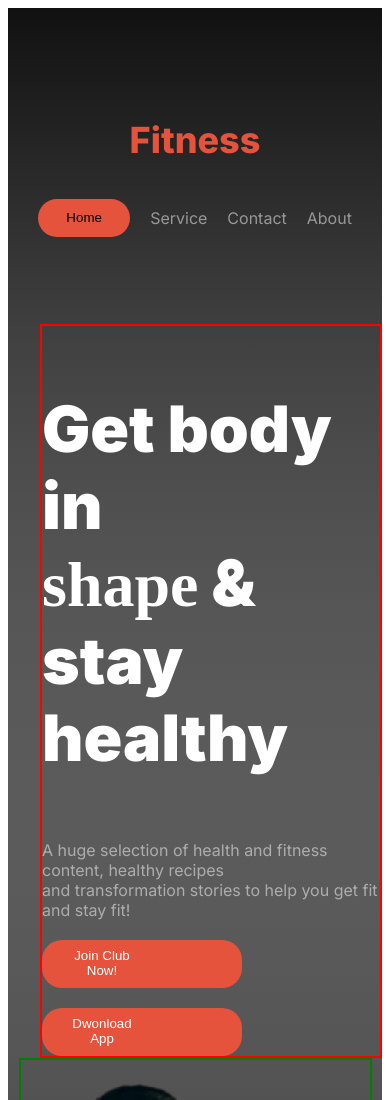
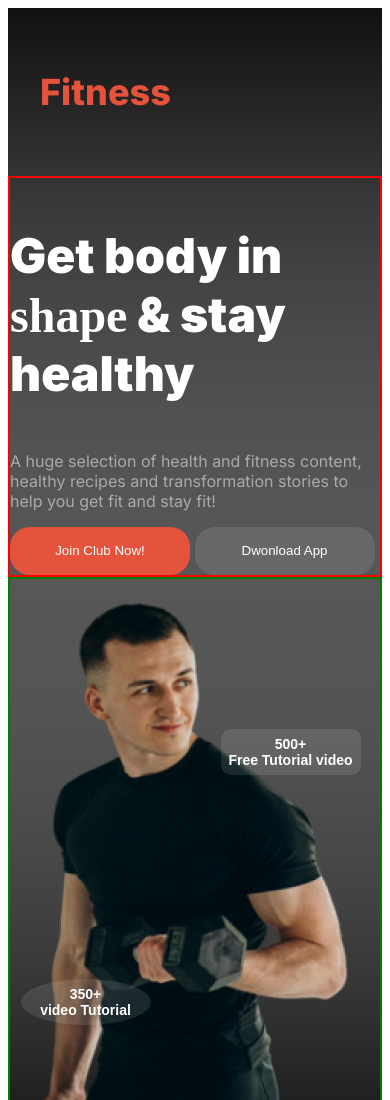
Before and after one commit to PritomChakma/PH-Assignment-2, a plain HTML site: page index.html in a window 390 px wide. Shown: the top 1100 px of the page. Drawn offline with Linux system fonts and the light colour scheme.

Commit message:
added media Quary  and other

```diff
--- a/index.html
+++ b/index.html
@@ -5,6 +5,7 @@
   <meta charset="UTF-8">
   <meta name="viewport" content="width=device-width, initial-scale=1.0">
   <title>assignment 2</title>
+
   <link rel="stylesheet" href="style/index.css">
 </head>
 
@@ -21,21 +22,35 @@
         <p>Contact</p>
         <p>About</p>
       </div>
+
     </div>
 
     <section class="nav-section container">
+
       <div class="nav-section-title">
         <h1>Get body in<br> <span id="shape">shape</span> & stay<br> healthy</h1>
-        <p>A huge selection of health and fitness content, healthy recipes<br> and transformation stories to help you
+        <p>A huge selection of health and fitness content, healthy recipes and transformation stories to help you
           get
           fit and stay
           fit!</p>
+
         <button class="btn-primary">Join Club Now!</button>
-        <button class="btn-primary">Dwonload App</button>
+        <button class="btn-app">Dwonload App</button>
+
       </div>
       <div class=" nav-section-img">
+        <button class="nav-box1">
+          500+ <br> Free Tutorial video
+        </button>
+        <button id="nav-section-bg" class="nav-box2">
+          350+ <br> video Tutorial
+        </button>
         <img src="images/Images 2.png" alt="" srcset="">
+
       </div>
+
+
+
     </section>
   </nav>
 
--- a/style/index.css
+++ b/style/index.css
@@ -16,6 +16,16 @@ h3 {
 }
 .btn-primary {
   background-color: rgb(230, 83, 60);
+  padding: 8px 20px 8px 20px;
+  border-radius: 20px;
+  width: 200px;
+  height: 48px;
+  border: none;
+  color: white;
+}
+
+.btn-app {
+  background: rgba(255, 255, 255, 0.1);
   padding: 8px 20px 8px 20px;
   border-radius: 20px;
   width: 200px;
@@ -79,18 +89,62 @@ h3 {
   );
 }
 .nav-section-title {
-  margin: 0 auto;
   border: 2px solid red;
+  text-align: left;
 }
+
 .nav-section-img {
   border: 2px solid green;
-  margin: 0 auto;
 }
+.nav-section-img img {
+  text-align: left;
+  margin-left: 110px;
+}
+
 .nav-section-title h1 {
   font-size: 4.8rem;
   font-weight: 900;
   color: white;
 }
+.nav-section-title p {
+  text-align: start;
+}
+.nav-box1 {
+  border-radius: 10px;
+  padding: 12px;
+  width: 150px;
+  border: none;
+  margin-left: 300px;
+  margin-top: 150px;
+  position: absolute;
+  background: rgba(255, 255, 255, 0.1);
+  font-size: 14px;
+  font-weight: bolder;
+  text-align: center;
+  color: white;
+  z-index: 1;
+}
+.nav-box2 {
+  border-radius: 10px;
+  padding: 12px;
+  width: 150px;
+  border: none;
+  position: absolute;
+  background: rgba(255, 255, 255, 0.1);
+  font-size: 14px;
+  font-weight: bolder;
+  text-align: center;
+  color: white;
+  border: 2px rgb(230, 83, 60);
+  margin-top: 400px;
+  margin-left: 100px;
+  z-index: 2;
+}
+#nav-section-bg {
+  border: rgb(230, 83, 60);
+  border-radius: 50%;
+}
+
 #shape {
   font-family: 'Dancing Script';
 }
@@ -170,7 +224,7 @@ p {
 .calculation-section {
   background-color: rgb(0, 0, 0);
   margin: 0 aut0;
-  padding: 1rem;
+  padding: 5rem;
 }
 .calculation-section p {
   text-align: center;
@@ -183,6 +237,7 @@ p {
   background-color: rgb(34, 34, 34);
   padding: 5rem;
   margin: 0 auto;
+  border-radius: 18px;
 }
 .calculation-chart h5 {
   font-size: 1.75rem;
@@ -235,7 +290,7 @@ p {
   padding: 1rem;
   background: rgba(255, 255, 255, 0.1);
   border: none;
-  width: 100%;
+  width: 70%;
 }
 .calculation-bmi button {
   margin-top: 1rem;
@@ -286,7 +341,7 @@ p {
 
 /* footer section start */
 footer {
-  background-color: rgb(0, 0, 0);
+  background-color: rgb(34, 34, 34);
   padding: 5rem;
 }
 .footer-fitness h2 {
@@ -338,16 +393,38 @@ hr {
 /* meedia quarey for mobile */
 
 @media screen and (max-width: 576px) {
+  .btn-primary {
+    background-color: rgb(230, 83, 60);
+    padding: 5px auto;
+    border-radius: 20px;
+    width: 180px;
+    height: 48px;
+    border: none;
+    color: white;
+  }
+  .btn-app {
+    background: rgba(255, 255, 255, 0.1);
+    padding: 5px 10px 5px 10px;
+    border-radius: 20px;
+    width: 180px;
+    height: 48px;
+    border: none;
+    color: white;
+  }
+  #select-option {
+    width: 100%;
+  }
   .header-title {
     display: grid;
     grid-template-columns: 1fr;
     justify-content: center;
     text-align: center;
+    padding: 2rem;
   }
   .team-section-college,
   .calculation-chart {
     background-attachment: fixed;
-    width: 100%;
+    /* width: 100%; */
   }
   .row-1,
   .row-2 {
@@ -356,8 +433,7 @@ hr {
   }
   .row-1 img,
   .row-2 img {
-    height: 200px;
-    width: 240px;
+    height: 180px;
     margin-left: 0px;
   }
   .nav-section {
@@ -365,32 +441,49 @@ hr {
     grid-template-columns: 1fr;
     text-align: center;
   }
-  .nav-section-title {
-    justify-content: center;
-    align-items: center;
-    text-align: start;
-    margin-left: 2rem;
+  .home-bar {
+    display: none;
+  }
+  .fit {
+    text-align: left;
+  }
+  .nav-section-title,
+  .nav-section-title p {
+    text-align: left;
   }
   .nav-section-title h1 {
-    font-size: 4rem;
+    font-size: 3rem;
   }
   .nav-section-title p,
   .run-section-title p {
     font-size: 1rem;
   }
-  .nav-section-title button {
-    display: grid;
-    grid-template-columns: 1fr 1fr;
-    margin-top: 20px;
-  }
+
   .nav-section-img img {
     align-items: center;
     justify-content: center;
     text-align: center;
+    margin: 0 auto;
+    position: relative;
+  }
+  .nav-box1 {
+    margin-left: 200px;
+    margin-top: 150px;
+    width: 140px;
+    padding: 7px;
+  }
+  .nav-box2 {
+    width: 130px;
+    padding: 7px;
+    margin: 0 auto;
+    margin-top: 400px;
+    position: absolute;
+    z-index: 1;
   }
   .habit-section h3,
   .run-section-title h3,
-  .calculation-section h3 {
+  .calculation-section h3,
+  .meet-team-section h3 {
     font-size: 2rem;
     margin-top: 0;
   }
@@ -426,6 +519,9 @@ hr {
     align-items: center;
     text-align: center;
   }
+  .calculation-section {
+    padding: 0;
+  }
   .calculation-bmi input,
   .calculation-bmi select {
     width: 300px;
@@ -435,13 +531,17 @@ hr {
     padding: 15px;
     border-radius: 18px;
   }
+  footer {
+    background-color: rgb(34, 34, 34);
+    padding: 2rem;
+  }
 
   .footer-section {
     display: grid;
     grid-template-columns: 1fr;
   }
   .footer-platform {
-    gap: 1rem;
+    gap: 5px;
     display: flex;
     flex-direction: column;
   }
```
Also changed, not shown: images/hardy.png (added).
